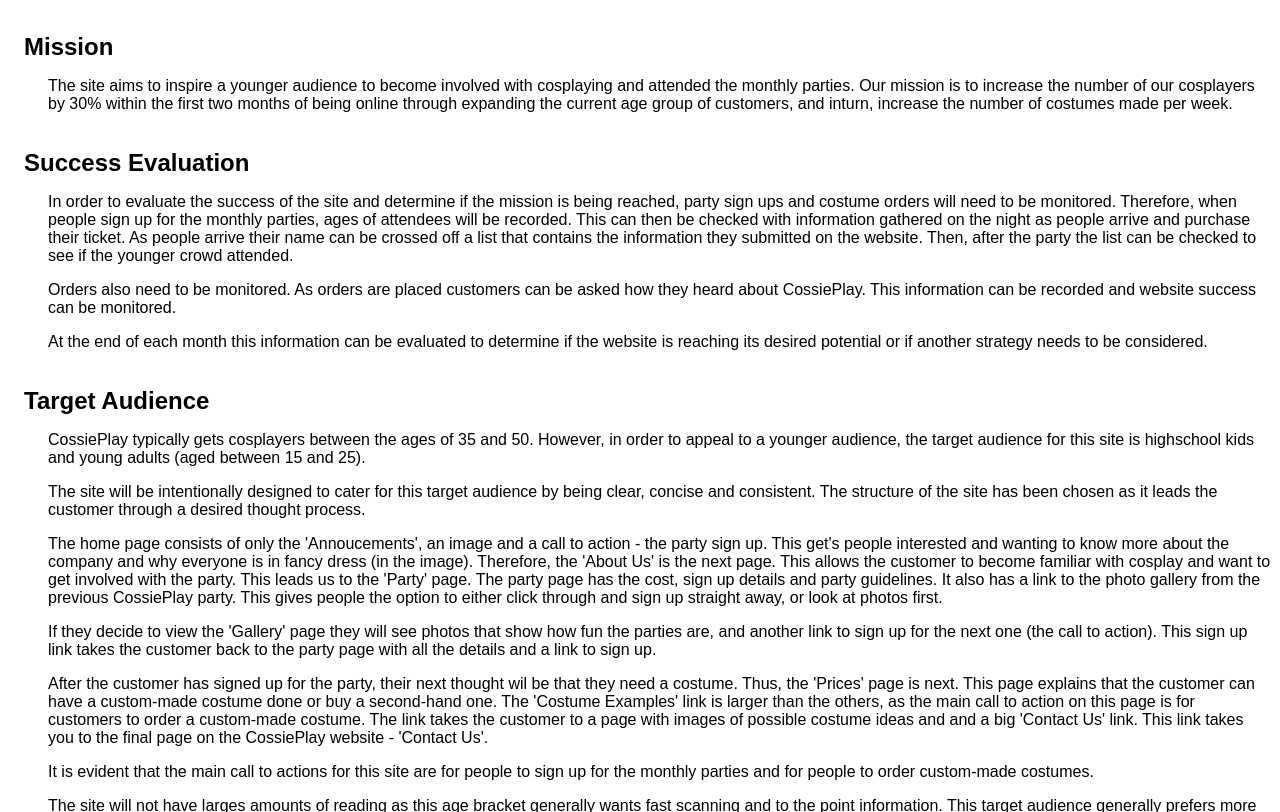
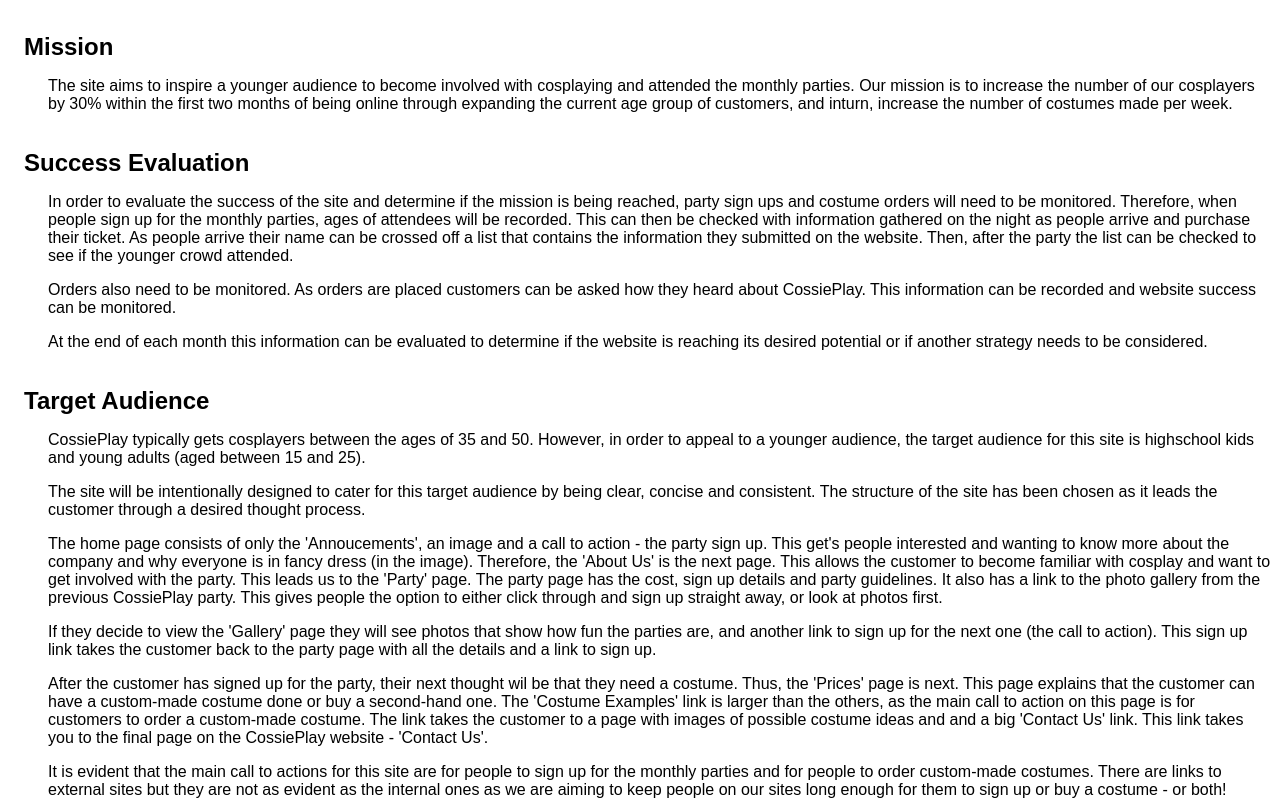
Before and after one commit to alexandracameron/CossiePlay, a plain HTML site: page plan.html in a window 1280 px wide. Shown: the part 119-931 px from the top of the page. Drawn offline with Linux system fonts and the light colour scheme.

Commit message:
Addition to the target audience information

```diff
--- a/plan.html
+++ b/plan.html
@@ -29,7 +29,7 @@
 <p>The home page consists of only the 'Annoucements', an image and a call to action - the party sign up. This get's people interested and wanting to know more about the company and why everyone is in fancy dress (in the image). Therefore, the 'About Us' is the next page. This allows the customer to become familiar with cosplay and want to get involved with the party. This leads us to the 'Party' page. The party page has the cost, sign up details and party guidelines. It also has a link to the photo gallery from the previous CossiePlay party. This gives people the option to either click through and sign up straight away, or look at photos first.</p>
 <p>If they decide to view the 'Gallery' page they will see photos that show how fun the parties are, and another link to sign up for the next one (the call to action). This sign up link takes the customer back to the party page with all the details and a link to sign up.</p>
 <p>After the customer has signed up for the party, their next thought wil be that they need a costume. Thus, the 'Prices' page is next. This page explains that the customer can have a custom-made costume done or buy a second-hand one. The 'Costume Examples' link is larger than the others, as the main call to action on this page is for customers to order a custom-made costume. The link takes the customer to a page with images of possible costume ideas and and a big 'Contact Us' link. This link takes you to the final page on the CossiePlay website - 'Contact Us'.</p>
-<p>It is evident that the main call to actions for this site are for people to sign up for the monthly parties and for people to order custom-made costumes.</p>
+<p>It is evident that the main call to actions for this site are for people to sign up for the monthly parties and for people to order custom-made costumes. There are links to external sites but they are not as evident as the internal ones as we are aiming to keep people on our sites long enough for them to sign up or buy a costume - or both!</p>
 <p>The site will not have larges amounts of reading as this age bracket generally wants fast scanning and to the point information. This target audience generally prefers more visual content, rather than wordy, boring and lengthy material. They do not want to or feel they have the time to read large amounts of text.</p>
 <p>The site will be easy to operate, have interesting, yet not distracting, colour scheme, typography and content. Pictures will be utilised to capture attention and help to further explain the parties and costumes CossiePlay offers, without adding larges amounts of text.</p>
 <p>The pictures will help to portray how fun and socially interactive the parties are. They will also show the detail and quality of the CossiePlay costumes and how they help set the mood for the parties. Therefore, encoraging people to buy more costumes and want to participate each month.</p>
```
